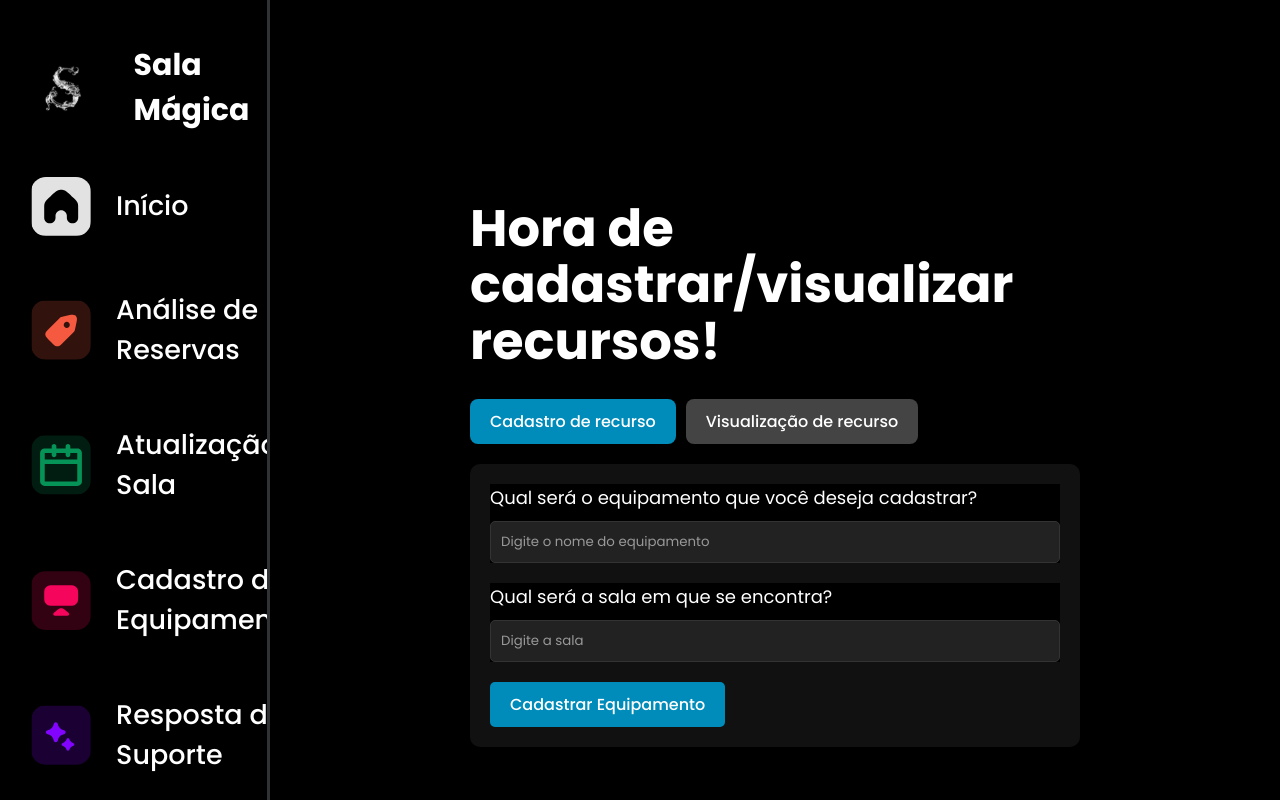
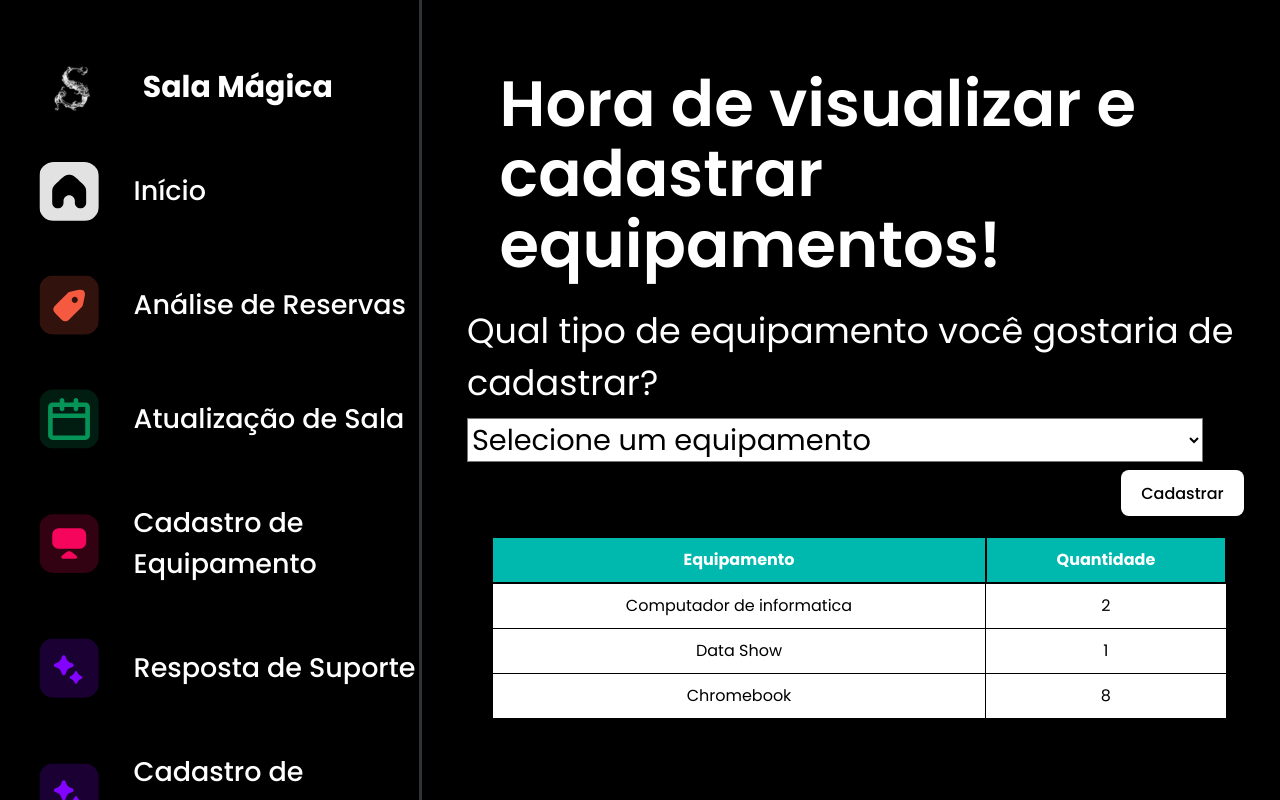
Before and after one commit to JoaoMotaSilva10/SalaMagicaFront, a React (Vite) app: page /equipamento in a window 1280 px wide. Built offline with nearby package versions, Linux system fonts and the light colour scheme.

Commit message:
pagina de equip arrumada

```diff
--- a/src/CadastrodeEquipamento/MainContentEquipamento.css
+++ b/src/CadastrodeEquipamento/MainContentEquipamento.css
@@ -1,110 +1,6 @@
-/* Estilo principal da página */
-.main-container {
-    padding: 200px;
-    background-color: #000;
-    color: #fff;
-    font-family: Arial, sans-serif;
-  }
-
-  /* Título da página */
-  h1 {
-    font-size: 36px;
-    margin-bottom: 30px;
-  }
-
-  /* Container para os botões */
-  .button-container {
-    display: flex;
-    gap: 10px;
-    margin-bottom: 20px;
-  }
-
-  /* Estilo dos botões de alternância */
-  .button-container button {
-    padding: 10px 20px;
-    border: none;
-    background-color: #444;
-    color: white;
-    font-size: 16px;
-    cursor: pointer;
-    transition: background-color 0.3s;
-  }
-
-  .button-container button.active {
-    background-color: #008cba;
-  }
-
-  .button-container button:hover {
-    background-color: #555;
-  }
-
-  /* Formulário de cadastro */
-  .cadastro-form {
-    background-color: #111;
-    padding: 20px;
-    border-radius: 10px;
-    margin-bottom: 20px;
-  }
-
-  .form-group {
-    margin-bottom: 20px;
-  }
-
-  label {
-    display: block;
-    margin-bottom: 10px;
-    font-size: 18px;
-  }
-
-  input {
-    width: 100%;
-    padding: 10px;
-    border: 1px solid #333;
-    background-color: #222;
-    color: white;
-    border-radius: 5px;
-  }
-
-  input::placeholder {
-    color: #999;
-  }
-
-  .submit-button {
-    padding: 10px 20px;
-    background-color: #008cba;
-    color: white;
-    border: none;
-    cursor: pointer;
-    border-radius: 5px;
-  }
-
-  .submit-button:hover {
-    background-color: #005f73;
-  }
-
-  /* Estilo da tabela de visualização de recursos */
-  .resource-table {
-    width: 100%;
-    border-collapse: collapse;
-    margin-top: 20px;
-  }
-
-  .resource-table th,
-  .resource-table td {
-    padding: 10px;
-    border: 1px solid #333;
-    text-align: left;
-  }
-
-  .resource-table th {
-    background-color: #333;
-    color: white;
-  }
-
-  .resource-table td {
-    background-color: #222;
-  }
-
-  .resource-table tbody tr:hover {
-    background-color: #333;
-  }
+.cadastra{
+  background-color: white;
+  color: black;
+  margin-top: 1%;
+  margin-left: 83%;
+}
--- a/src/CadastrodeEquipamento/MainContentEquipamento.jsx
+++ b/src/CadastrodeEquipamento/MainContentEquipamento.jsx
@@ -1,76 +1,75 @@
 import React, { useState } from 'react';
-import './MainContentEquipamento.css';
 
 const MainContentEquipamento = () => {
-  const [visualizar, setVisualizar] = useState(false);
+  const [equipamento, setEquipamento] = useState(''); // Armazena o equipamento selecionado
+  const [tabela, setTabela] = useState([
+    { nome: 'Computador de informatica', quantidade: 2 },
+    { nome: 'Data Show', quantidade: 1 },
+    { nome: 'Chromebook', quantidade: 8 },
+  ]); // Armazena os equipamentos cadastrados
 
-  // Função para alternar entre cadastro e visualização de recurso
-  const toggleVisualizar = () => {
-    setVisualizar(!visualizar);
+  const handleCadastro = () => {
+    if (equipamento) {
+      // Verifica se o equipamento já existe na tabela
+      const index = tabela.findIndex((item) => item.nome === equipamento);
+      if (index !== -1) {
+        // Atualiza a quantidade
+        const novaTabela = [...tabela];
+        novaTabela[index].quantidade += 1;
+        setTabela(novaTabela);
+      } else {
+        // Adiciona um novo equipamento
+        setTabela([...tabela, { nome: equipamento, quantidade: 1 }]);
+      }
+    }
   };
 
   return (
-    <div className="main-container">
-      <h1>Hora de cadastrar/visualizar recursos!</h1>
+    <div className="main-content">
+      <form>
+        <div className="header">
+          <div className="header-text">
+            <h1 className="cadastrar">Hora de visualizar e cadastrar equipamentos!</h1>
+          </div>
+        </div>
+        <div className="cadastro">
+          <h2 className="tipo">Qual tipo de equipamento você gostaria de cadastrar?</h2>
+          <select
+            className="inpcad"
+            value={equipamento}
+            onChange={(e) => setEquipamento(e.target.value)}
+          >
+            <option value="">Selecione um equipamento</option>
+            <option value="Computador de informatica">Computador de informática</option>
+            <option value="Data Show">Data Show</option>
+            <option value="Chromebook">Chromebook</option>
+          </select>
+        </div>
 
-      {/* Botões para alternar entre cadastro e visualização */}
-      <div className="button-container">
-        <button className={!visualizar ? "active" : ""} onClick={() => setVisualizar(false)}>
-          Cadastro de recurso
+        <button className="cadastra" type="button" onClick={handleCadastro}>
+          Cadastrar
         </button>
-        <button className={visualizar ? "active" : ""} onClick={toggleVisualizar}>
-          Visualização de recurso
-        </button>
-      </div>
 
-      {/* Formulário de Cadastro de Recurso */}
-      {!visualizar && (
-        <form className="cadastro-form">
-          <div className="form-group">
-            <label>Qual será o equipamento que você deseja cadastrar?</label>
-            <input type="text" placeholder="Digite o nome do equipamento" />
-          </div>
-          <div className="form-group">
-            <label>Qual será a sala em que se encontra?</label>
-            <input type="text" placeholder="Digite a sala" />
-          </div>
-
-          <button type="submit" className="submit-button">
-            Cadastrar Equipamento
-          </button>
-        </form>
-      )}
-
-      {/* Tabela de Visualização de Recursos */}
-      {visualizar && (
-        <table className="resource-table">
+        {/* Tabela de visualização dos equipamentos */}
+        <table>
           <thead>
             <tr>
               <th>Equipamento</th>
-              <th>Situação</th>
-              <th>Problema</th>
               <th>Quantidade</th>
             </tr>
           </thead>
           <tbody>
-            {/* Dados de exemplo */}
-            <tr>
-              <td>Projetor</td>
-              <td>Funcionando</td>
-              <td>Nenhum</td>
-              <td>2</td>
-            </tr>
-            <tr>
-              <td>Computador</td>
-              <td>Com defeito</td>
-              <td>Problema na placa mãe</td>
-              <td>5</td>
-            </tr>
+            {tabela.map((item, index) => (
+              <tr key={index}>
+                <td>{item.nome}</td>
+                <td>{item.quantidade}</td>
+              </tr>
+            ))}
           </tbody>
         </table>
-      )}
+      </form>
     </div>
   );
 };
 
-export default MainContentEquipamento
+export default MainContentEquipamento;
--- a/src/Home/Maincontent.jsx
+++ b/src/Home/Maincontent.jsx
@@ -1,7 +1,7 @@
 import React from 'react';
 import './MainContent.css';
-import im1 from '../assets/statusrec.png';
-import im2 from '../assets/cadastrosala.png';
+import im1 from '../assets/cad.png';
+import im2 from '../assets/att.png';
 import im3 from '../assets/analise.png';
 import { Link } from 'react-router-dom';
 
@@ -17,7 +17,7 @@ function MainContent() {
       <h1 className="tente">Gerente!</h1>
       <div className="image-gallery">
       <Link to={'/CadastroSala'} className="pfv"><img src={im2} /> </Link>
-      <Link to={'/CadastroSala'} className="pfv"><img src={im1} /> </Link>
+      <Link to={'/Equipamento'} className="pfv"><img src={im1} /> </Link>
       <Link to={'/Reservas'} className="pfv"><img src={im3} /> </Link>
       </div>
     </div>
```
Also changed, not shown: src/assets/att.png (added), src/assets/cad.png (added).
